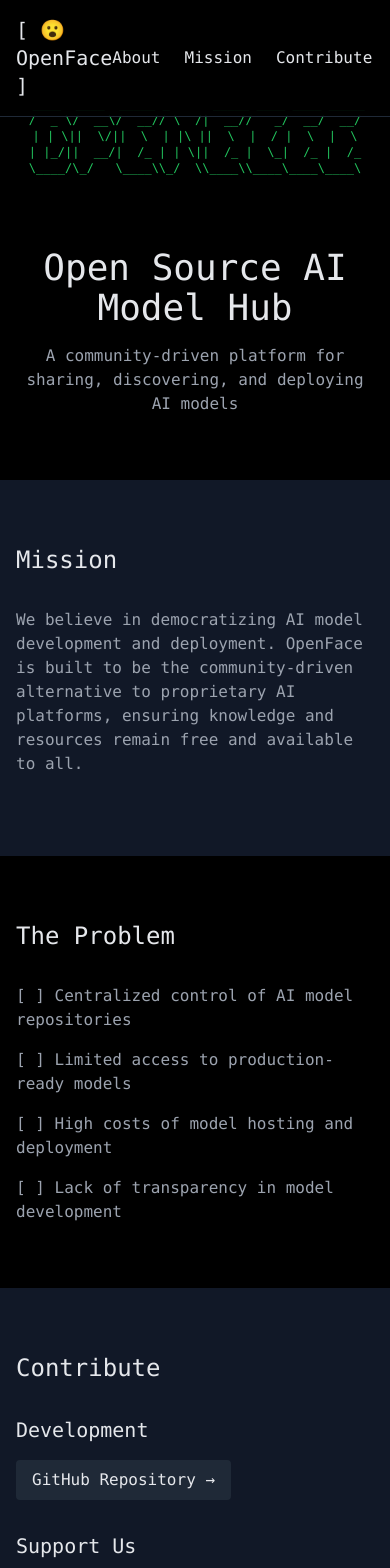
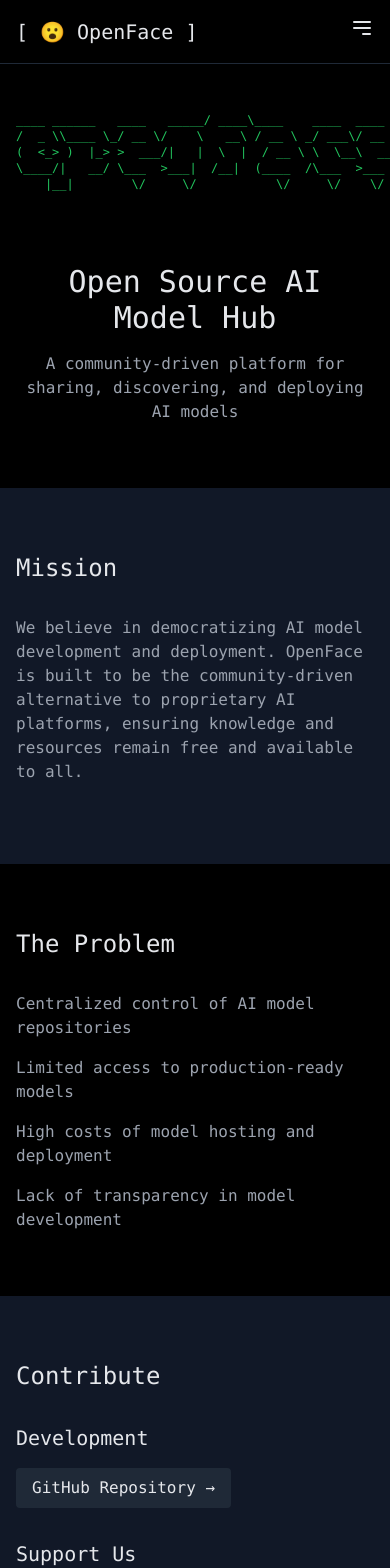
Before and after one commit to openface-ai/site, a Next.js app: page / in a window 390 px wide. Shown: the top 1568 px of the page. Built offline with nearby package versions, Linux system fonts and the light colour scheme.

Commit message:
responsive, and better ascii art

```diff
--- a/app/page.tsx
+++ b/app/page.tsx
@@ -5,7 +5,7 @@ export default function Home() {
       <nav className="fixed w-full bg-black/90 border-b border-gray-800 p-4">
         <div className="max-w-6xl mx-auto flex justify-between items-center">
           <div className="text-xl">[ 😮 OpenFace ]</div>
-          <div className="space-x-6">
+          <div className="md:flex space-x-6 hidden">
             <a href="#about" className="hover:text-white">
               About
             </a>
@@ -19,23 +19,42 @@ export default function Home() {
               Contact
             </a>
           </div>
+          <div className="md:hidden">
+            <button className="hover:text-white focus:outline-none">
+              <svg
+                className="w-6 h-6"
+                fill="none"
+                stroke="currentColor"
+                viewBox="0 0 24 24"
+                xmlns="http://www.w3.org/2000/svg"
+              >
+                <path
+                  strokeLinecap="round"
+                  strokeLinejoin="round"
+                  strokeWidth={2}
+                  d="M4 6h16M4 12h16m-7 6h7"
+                />
+              </svg>
+            </button>
+          </div>
         </div>
       </nav>
 
       {/* Hero Section */}
       <section className="pt-24 pb-16 px-4 text-center">
         <pre className="text-green-500 text-xs mb-6">
-          {` ____  ____  _____ _      _____ ____ ____ _____
-/  _ \\/  __\\/  __// \\  /|  __//   _/  __/  __/
-| | \\||  \\/||  \\  | |\\ ||  \\  |  / |  \\  |  \\
-| |_/||  __/|  /_ | | \\||  /_ |  \\_|  /_ |  /_
-\\____/\\_/   \\____\\\\_/  \\\\____\\\\____\\____\\____\\
+          {`
+____ ______   ____   _____/ ____\\____    ____  ____
+/  _ \\\\____ \\_/ __ \\/    \\   __\\ / __ \\ _/ ___\\/ __ \\
+(  <_> )  |_> >  ___/|   |  \\  |  / __ \\ \\  \\__\\  ___/
+\\____/|   __/ \\___  >___|  /__|  (____  /\\___  >___  >
+    |__|        \\/     \\/           \\/     \\/\    \\/
 `}
           {`
 
             `}
         </pre>
-        <h1 className="text-4xl mb-4">Open Source AI Model Hub</h1>
+        <h1 className="text-3xl md:text-4xl mb-4">Open Source AI Model Hub</h1>
         <p className="text-gray-400 max-w-2xl mx-auto">
           A community-driven platform for sharing, discovering, and deploying AI
           models
@@ -45,7 +64,7 @@ export default function Home() {
       {/* Mission Section */}
       <section id="mission" className="py-16 px-4 bg-gray-900">
         <div className="max-w-4xl mx-auto">
-          <h2 className="text-2xl mb-8">{/* Mission */} Mission</h2>
+          <h2 className="text-2xl mb-8">Mission</h2>
           <p className="text-gray-400 mb-4">
             We believe in democratizing AI model development and deployment.
             OpenFace is built to be the community-driven alternative to
@@ -58,12 +77,12 @@ export default function Home() {
       {/* Problem Section */}
       <section className="py-16 px-4">
         <div className="max-w-4xl mx-auto">
-          <h2 className="text-2xl mb-8">{/* The Problem */} The Problem</h2>
+          <h2 className="text-2xl mb-8">The Problem</h2>
           <div className="text-gray-400 space-y-4">
-            <p>[ ] Centralized control of AI model repositories</p>
-            <p>[ ] Limited access to production-ready models</p>
-            <p>[ ] High costs of model hosting and deployment</p>
-            <p>[ ] Lack of transparency in model development</p>
+            <p>Centralized control of AI model repositories</p>
+            <p>Limited access to production-ready models</p>
+            <p>High costs of model hosting and deployment</p>
+            <p>Lack of transparency in model development</p>
           </div>
         </div>
       </section>
@@ -71,7 +90,7 @@ export default function Home() {
       {/* Contribute Section */}
       <section id="contribute" className="py-16 px-4 bg-gray-900">
         <div className="max-w-4xl mx-auto">
-          <h2 className="text-2xl mb-8">{/* Contribute */} Contribute</h2>
+          <h2 className="text-2xl mb-8">Contribute</h2>
           <div className="grid grid-cols-1 md:grid-cols-2 gap-8">
             <div className="space-y-4">
               <h3 className="text-xl">Development</h3>
@@ -85,8 +104,13 @@ export default function Home() {
             <div className="space-y-4">
               <h3 className="text-xl">Support Us</h3>
               <div className="text-gray-400">
-                <p className="mb-2">ETH: 0x418FEb7c86D88916fd932A8d5336f3030803BB95</p>
-                <p>BTC: bc1ppuc8dpkr497qh3ykze4jwfp87j3wl35k588udagzqa400rpwx54snrw2rf</p>
+                <p className="mb-2">
+                  ETH: 0x418FEb7c86D88916fd932A8d5336f3030803BB95
+                </p>
+                <p>
+                  BTC:
+                  bc1ppuc8dpkr497qh3ykze4jwfp87j3wl35k588udagzqa400rpwx54snrw2rf
+                </p>
               </div>
             </div>
           </div>
```
